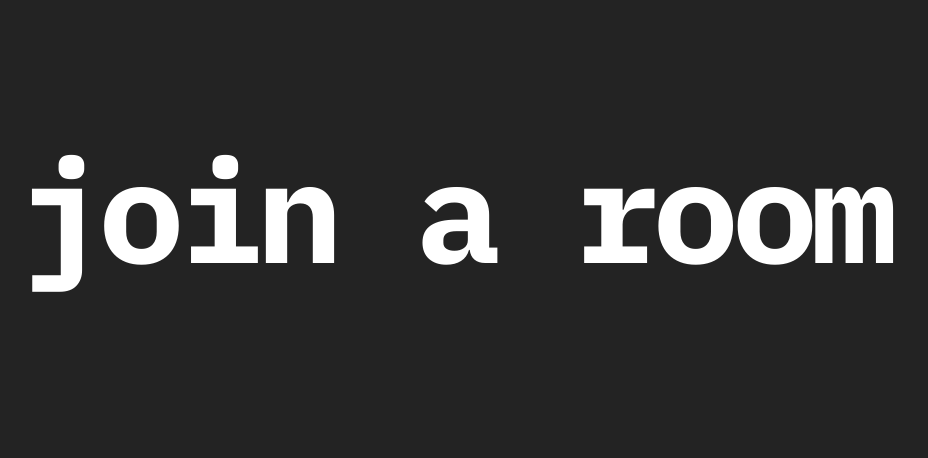
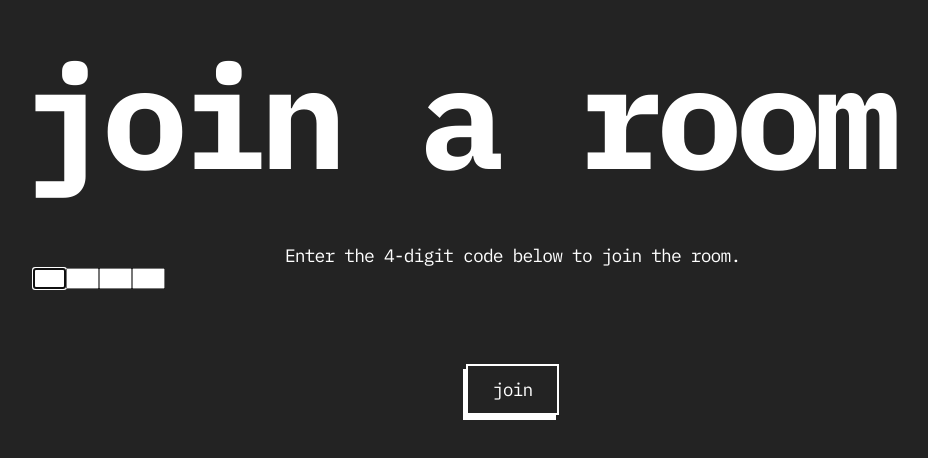
Before and after one commit to Chris034/cache, a React (Create React App) app: page /join-room in a window 1280 px wide. Shown: the part 148-606 px from the top of the page, without its empty margins (131-1059 px from the left). Built offline with nearby package versions, Linux system fonts and the light colour scheme.

Commit message:
number boxes auto focus

```diff
--- /dev/null
+++ b/src/components/CodeInput.tsx
@@ -0,0 +1,30 @@
+import styled from "styled-components"
+
+const NumberInput = styled.input`
+    &::-webkit-outer-spin-button {
+        -webkit-appearance: none;
+    }
+    &::-webkit-inner-spin-button {
+        -webkit-appearance: none;
+    }
+    -moz-appearance:textfield
+`
+const handleOnNumberInput = (e: React.FormEvent<HTMLInputElement>) => {
+    ((e.target as HTMLInputElement)?.nextElementSibling as HTMLElement)?.focus()
+}
+
+
+const CodeInput = () => {
+    return (
+        <form>
+            <NumberInput type="number" min="0" max="9" maxLength={1} placeholder=" " onInput={handleOnNumberInput} id="n1" autoFocus/>
+            <NumberInput type="number" min="0" max="9" maxLength={1} placeholder=" " onInput={handleOnNumberInput} id="n2"/>
+            <NumberInput type="number" min="0" max="9" maxLength={1} placeholder=" " onInput={handleOnNumberInput} id="n3"/>
+            <NumberInput type="number" min="0" max="9" maxLength={1} placeholder=" " id="n4"/>
+            {/* <label class="submit" type="button" tabindex="0" for="submitted" onkeypress="document.getElementById('submitted').checked='true'"></label> */}
+            {/* <span class="indicator"></span> */}
+        </form>
+    )
+}
+
+export default CodeInput
--- a/src/pages/Home.tsx
+++ b/src/pages/Home.tsx
@@ -2,7 +2,7 @@ import styled from "styled-components"
 import { device } from "../designSystem/screenSizeConfig"
 import { useNavigate } from "react-router-dom"
 
-export const TitleContainer = styled.div<{translateX: number, translateY: number}>`
+export const TitleContainer = styled.div<{translateX?: number, translateY?: number}>`
     padding: 10px;
     position: absolute;
 
@@ -12,9 +12,9 @@ export const TitleContainer = styled.div<{translateX: number, translateY: number
     }
 
     @media ${device.desktop} {
-        left: 50%;
-        top: 50%;
-        transform: translate(${props => props.translateX ? props.translateX : -50 }%, ${props => props.translateY ? props.translateY : -50}%);
+        left: 12%;
+        top: 20%;
+        transform: translate(${props => props.translateX ? props.translateX : 0 }%, ${props => props.translateY ? props.translateY : 0}%);
         width: 75%;
     }
 `
@@ -46,7 +46,7 @@ const Tagline = styled.div`
     }
 `
 
-const Description = styled.div`
+export const Description = styled.div`
     color: #FFFFFF;
     font-family: IBM Plex Mono;
     font-size: 18px;
@@ -55,7 +55,7 @@ const Description = styled.div`
     letter-spacing: -0.05em;
     text-align: left;
 `
-const ButtonGroup = styled.div`
+export const ButtonGroup = styled.div`
     position: absolute;
     display: flex;
     flex-direction: row;
@@ -68,7 +68,7 @@ const ButtonGroup = styled.div`
 
 `
 
-const ActionButton = styled.button`
+export const ActionButton = styled.button`
     box-shadow: -3px 5px #FFFFFF;
     transition: all ease-in .05s;
 
@@ -104,7 +104,7 @@ const Home = (): React.JSX.Element => {
     }
 
     return (
-        <TitleContainer translateX={-50} translateY={-75}>
+        <TitleContainer>
             <Title>cache</Title>
             <Tagline>fast and simple file sharing</Tagline>
             <Description>Create private chat rooms in a snap. Share texts, links, images, and files securely. </Description>
--- a/src/pages/JoinRoom.tsx
+++ b/src/pages/JoinRoom.tsx
@@ -1,10 +1,41 @@
-import { Title, TitleContainer } from "./Home"
+import styled from "styled-components"
+import { ActionButton, ButtonGroup, Description, Title, TitleContainer } from "./Home"
+import CodeInput from "../components/CodeInput"
 
+const JoinRoomDescription = styled(Description)`
+    margin-top: 60px;
+    text-align: center
+`
+const NumberBox = styled.input`
+    background: linear-gradient(to right, #eff1f1, #eff1f1 25px, #232323 10px, #232323 40px, #eff1f1 40px, #eff1f1 65px, #232323 10px, #232323 80px, #eff1f1 80px, #eff1f1 105px, #232323 10px, #232323 120px, #eff1f1 120px, #eff1f1 145px, #232323 10px, #232323 160px);
+    width: 180px !important;
+    height: 30px !important;
+    font-size: 20px;
+    font-weight: 900;
+    letter-spacing: 29px;
+    padding-left: 5px;
+    text-align: left;
+    margin: 10px auto -5px auto;
+    color: transparent !important;
+    text-shadow: 0px 0px 0px #666;
+    border: 1px red solid;
+    -webkit-appearance: none;
+    appearance: none;
+
+    &:focus {
+        outline: none;
+    }
+`
 
 const JoinRoom = (): React.JSX.Element => {
     return (
-        <TitleContainer translateX={-50} translateY={-80}>
+        <TitleContainer>
             <Title>join a room</Title>
+            <JoinRoomDescription>Enter the 4-digit code below to join the room.</JoinRoomDescription>
+            <CodeInput/>
+            <ButtonGroup>
+                <ActionButton>join</ActionButton>
+            </ButtonGroup>
         </TitleContainer>
     )
 }
```
